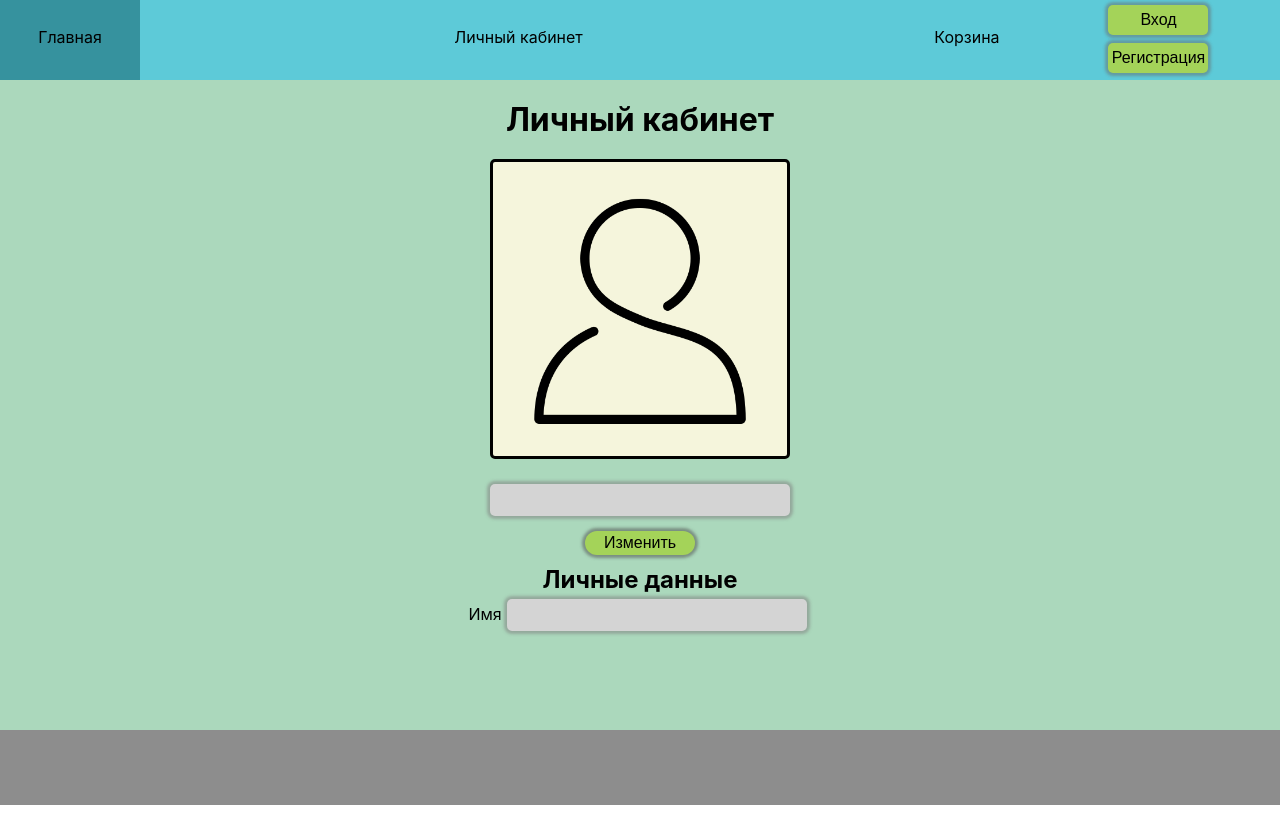
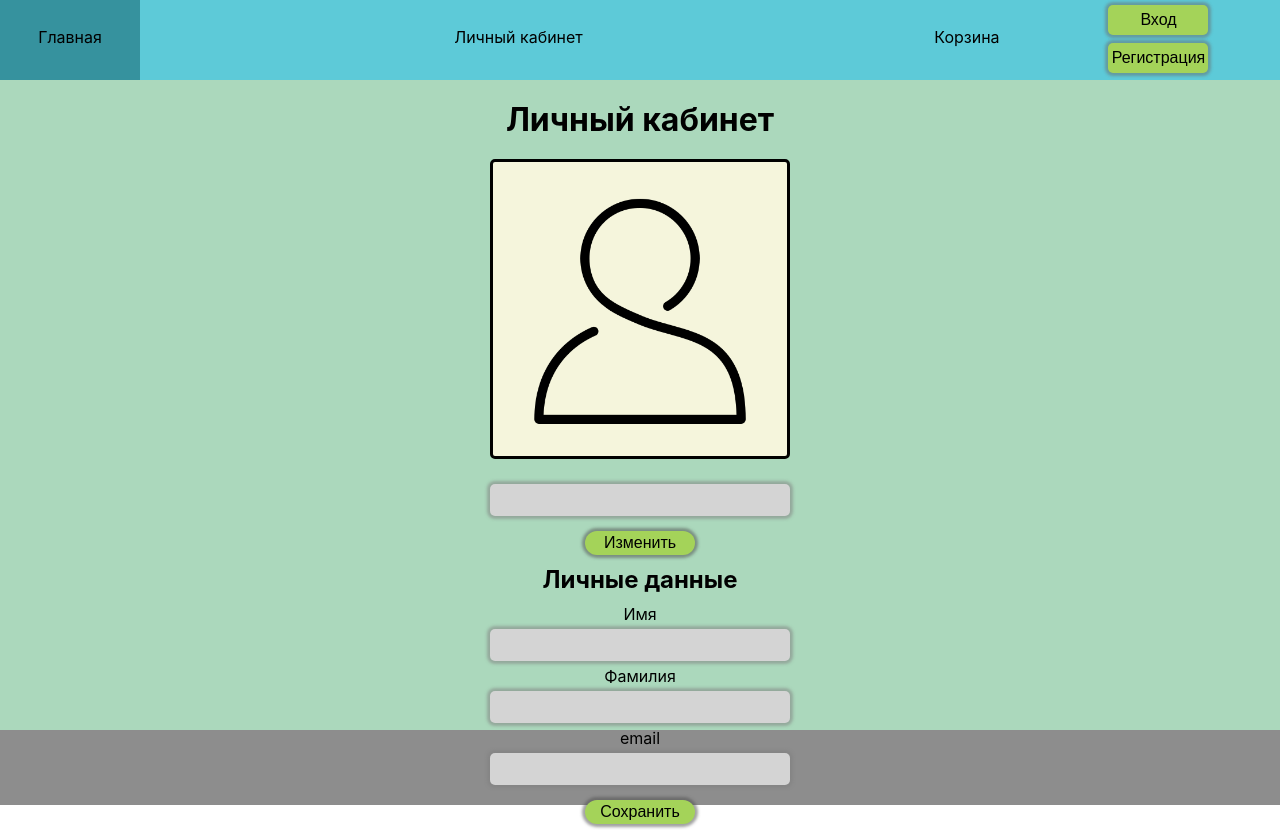
Before and after one commit to AndCMuT/shop, a React (Create React App) app in the folder frontend/: page / in a window 1280 px wide. Both pictures are taken after a click on the item "Личный кабинет". Before the commit the page ends 805 px from the top, so only its background shows below. Built offline with nearby package versions, Linux system fonts and the light colour scheme; no server answers.

Commit message:
Add input in Person accaunt

```diff
--- a/frontend/src/components/Header.js
+++ b/frontend/src/components/Header.js
@@ -9,7 +9,6 @@ function Header({setPage, setModalBox}) {
         <li onClick={() => setPage('Main')}>Главная</li>
         <li onClick={() => setPage('PersonAcc')}>Личный кабинет</li>
         <li onClick={() => setPage('Basket')}>Корзина</li>
-
       </ul>
       <UserBox setModalBox={setModalBox} />
     </div>
--- a/frontend/src/views/PersonAcc.css
+++ b/frontend/src/views/PersonAcc.css
@@ -18,7 +18,7 @@
     background-color: #f5f5dc;
     margin-bottom: 10px;
 }
-.changeAvatar {
+form {
     padding: 10px;
     display: flex;
     flex-direction: column;
--- a/frontend/src/views/PersonAcc.js
+++ b/frontend/src/views/PersonAcc.js
@@ -2,6 +2,11 @@ import React from 'react';
 import './PersonAcc.css';
 
 function PersonAcc() {
+
+
+
+
+
   return (
     <div className="PersonAcc">
       <h1>Личный кабинет</h1>
@@ -12,8 +17,13 @@ function PersonAcc() {
       </form>
       <h2>Личные данные</h2>
       <form>
-        <label htmlFor='name'>Имя</label>
-        <input id='name' type='text' placeholder=''></input>
+        <label htmlFor='firstName'>Имя</label>
+        <input id='firstName' type='text' placeholder=''></input>
+        <label htmlFor='lastName'>Фамилия</label>
+        <input id='lastName' type='text' placeholder=''></input>
+        <label htmlFor='email'>email</label>
+        <input id='email' type='email' placeholder=''></input>
+        <button type='button'>Сохранить</button>
       </form>
     </div>
   );
```
Also changed, not shown: 1 other file (tests, documents, lock files or other folders).
